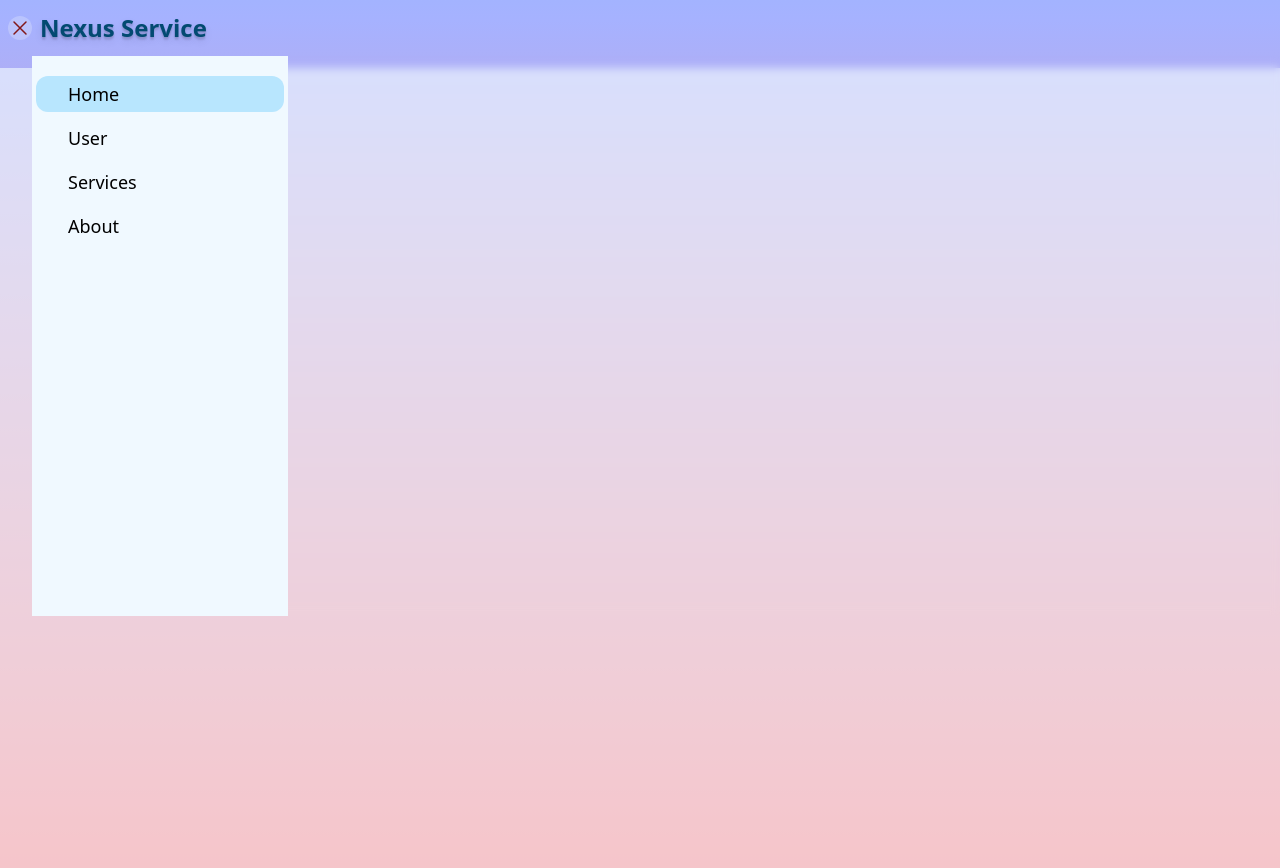
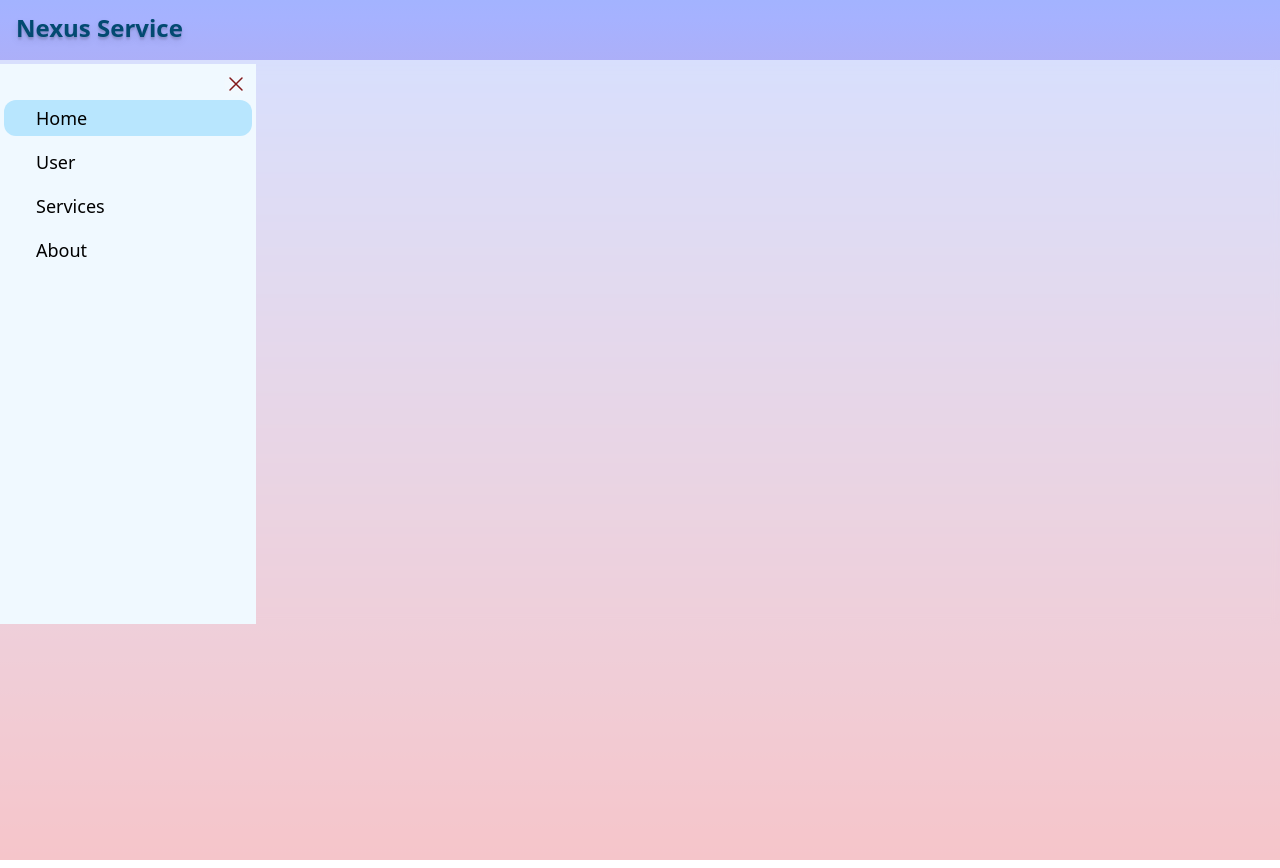
Before and after one commit to deskcodeFun/nexus-app, a Vue app: page / in a window 1280 px wide. Both pictures are taken after a click on the button 20 px from the left and 28 px from the top of the page. Built offline with nearby package versions, Linux system fonts and the light colour scheme.

Commit message:
modified:   src/components/TheTopbar.vue fix: move close icon into navbar, modified UI

```diff
--- a/src/components/TheTopbar.vue
+++ b/src/components/TheTopbar.vue
@@ -7,25 +7,31 @@ const navOpen = ref(false)
 </script>
 
 <template>
-  <div class="pt-2 pb-4 px-2 rounded-md">
+  <div class="py-2 px-2 rounded-md">
     <div class="flex flex-row">
       <button @click="navOpen = !navOpen">
         <Bars3Icon
           :class="navOpen ? 'hidden' : ''"
           class="h-6 w-6 mt-1 rounded-full bg-gray-50/10 text-blue-900"
         />
-        <XMarkIcon
+        <!-- <XMarkIcon
           :class="navOpen ? '' : 'hidden'"
           class="h-6 w-6 rounded-full bg-gray-50/25 text-red-900"
-        />
+        /> -->
       </button>
       <p class="ml-2 font-bold text-2xl text-sky-900 text-shadow-lg">Nexus Service</p>
     </div>
   </div>
   <Transition name="slide-fade">
     <Teleport to="body">
-      <div v-if="navOpen" class="modal mt-14 sm:ml-8" @click.self="navOpen = false">
-        <nav class="flex flex-col py-4 w-64 bg-sky-50">
+      <div v-if="navOpen" class="modal mt-16" @click.self="navOpen = false">
+        <nav class="flex flex-col py-2 w-64 bg-sky-50">
+          <button @click="navOpen = !navOpen" class="flex justify-end px-2">
+            <XMarkIcon
+              :class="navOpen ? '' : 'hidden'"
+              class="h-6 w-6 rounded-full bg-gray-50/25 text-red-900 hover:bg-red-900 hover:text-white"
+            />
+          </button>
           <RouterLink
             to="/"
             class="px-8 text-lg rounded-xl m-1 p-1 hover:bg-gray-200 md:text-lg"
```
